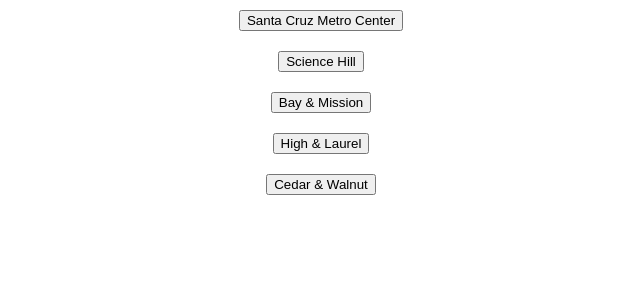
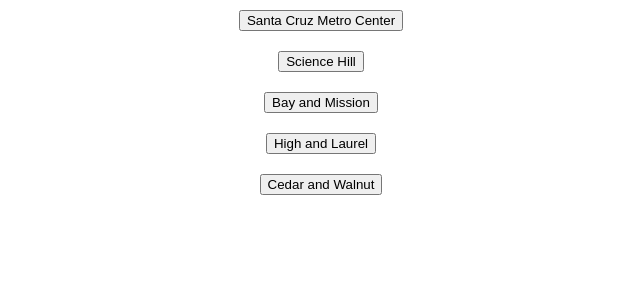
Before and after one commit to danielchan1/timelytransit, a Flask app: page / in a window 1280 px wide. Shown: the part 138-438 px from the top of the page, without its empty margins (319-959 px from the left). Run offline with Flask 2, Linux system fonts and the light colour scheme.

Commit message:
edited files

```diff
--- a/static/bustimes.js
+++ b/static/bustimes.js
@@ -94,6 +94,7 @@ BMSS19 = new timeTabler(607, 1147, 60, 'Bus 19', 'Bay & Mission');
 SHSS19 = new timeTabler(619, 1159, 60, 'Bus 19', 'Science Hill');
 BMSS19.addMoreTimes(629, 1169, 60);
 
+alert ("at least sth happen 1")
 var MF = [
         SCMMF10,
         SCMMF15,
@@ -122,6 +123,7 @@ var SS = [
     ];
 
 function closest(stop) {
+    alert ("at least sth happen 2")
     var time = null;
     var bus = null;
     var currentDate = new Date();
@@ -144,6 +146,7 @@ function closest(stop) {
             }
         }
     }
+    alert ("at least sth happen 3")
     var a = Math.floor(current_time-time)
     alert (bus + " will come to your stop in " + a + " minutes");
 }
--- a/templates/index.html
+++ b/templates/index.html
@@ -19,13 +19,13 @@
         <button onclick="closest('Science Hill')">Science Hill</button>
     </div>
     <div>
-        <button onclick="closest('Bay & Mission')">Bay & Mission</button>
+        <button onclick="closest('Bay & Mission')">Bay and Mission</button>
     </div>
     <div>
-        <button onclick="closest('High & Laurel')">High & Laurel</button>
+        <button onclick="closest('High & Laurel')">High and Laurel</button>
     </div>
     <div>
-        <button onclick="closest('Cedar & Walnut')">Cedar & Walnut</button>
+        <button onclick="closest('Cedar & Walnut')">Cedar and Walnut</button>
     </div>
 </body>
 </html>
```
